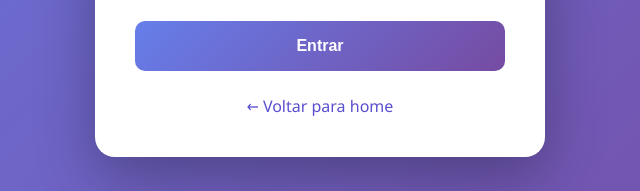
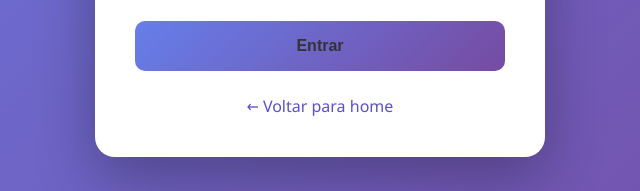
Before and after one commit to N30R4BB1t/login-register, a website: page views/login.html in a window 1280 px wide. Shown: the part 515-706 px from the top of the page, 320-960 px from the left. Drawn offline with Linux system fonts and the light colour scheme.

Commit message:
Update style_login.css

```diff
--- a/public/css/style_login.css
+++ b/public/css/style_login.css
@@ -104,7 +104,7 @@ input:focus {
     width: 100%;
     padding: 1rem;
     background: linear-gradient(135deg, #667eea 0%, #764ba2 100%);
-    color: white;  /* ✅ JÁ ESTAVA CORRETO */
+    color: #333;  /* ✅ JÁ ESTAVA CORRETO */
     border: none;
     border-radius: 10px;
     font-size: 1rem;
```
